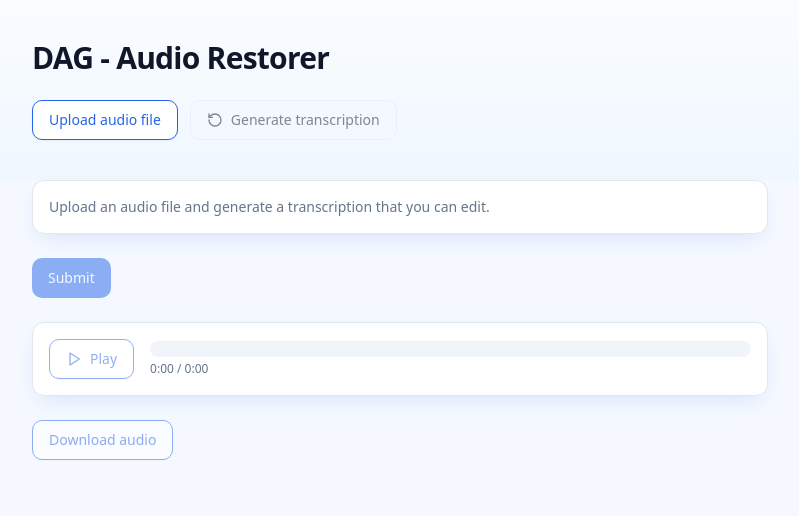
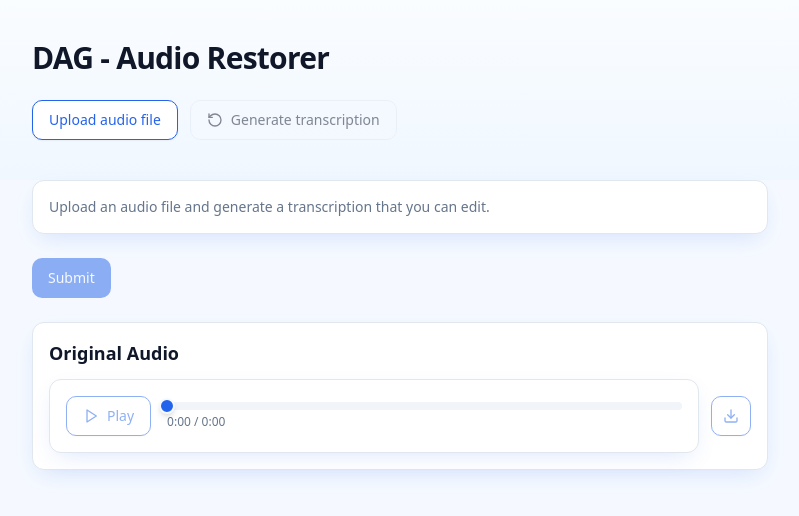
Before and after one commit to DAG-2024/Application, a React (Vite) app in the folder Frontend-Lovable/: page / in a window 1280 px wide. Shown: the top 516 px of the page, without its empty margins (240-1039 px from the left). Built offline with nearby package versions, Linux system fonts and the light colour scheme.

Commit message:
touch up the audio players

```diff
--- a/Frontend-Lovable/src/components/AudioPlayer.tsx
+++ b/Frontend-Lovable/src/components/AudioPlayer.tsx
@@ -18,10 +18,12 @@ const formatTime = (s: number) => {
 
 export function AudioPlayer({ src }: AudioPlayerProps) {
   const audioRef = useRef<HTMLAudioElement | null>(null);
+  const progressRef = useRef<HTMLDivElement | null>(null);
   const [isPlaying, setIsPlaying] = useState(false);
   const [progress, setProgress] = useState(0);
   const [duration, setDuration] = useState(0);
   const [currentTime, setCurrentTime] = useState(0);
+  const [isDragging, setIsDragging] = useState(false);
 
   useEffect(() => {
     const audio = audioRef.current;
@@ -78,6 +80,53 @@ export function AudioPlayer({ src }: AudioPlayerProps) {
     }
   };
 
+  const seekTo = (clientX: number) => {
+    const audio = audioRef.current;
+    const progressBar = progressRef.current;
+    if (!audio || !progressBar || !duration) return;
+
+    const rect = progressBar.getBoundingClientRect();
+    const clickX = clientX - rect.left;
+    const percentage = Math.max(0, Math.min(1, clickX / rect.width));
+    const newTime = percentage * duration;
+
+    audio.currentTime = newTime;
+    setCurrentTime(newTime);
+    setProgress(percentage * 100);
+  };
+
+  const handleProgressClick = (e: React.MouseEvent) => {
+    if (!canControl) return;
+    seekTo(e.clientX);
+  };
+
+  const handleProgressMouseDown = (e: React.MouseEvent) => {
+    if (!canControl) return;
+    setIsDragging(true);
+    seekTo(e.clientX);
+  };
+
+  const handleProgressMouseMove = (e: MouseEvent) => {
+    if (!isDragging || !canControl) return;
+    seekTo(e.clientX);
+  };
+
+  const handleProgressMouseUp = () => {
+    setIsDragging(false);
+  };
+
+  // Add global mouse event listeners for dragging
+  useEffect(() => {
+    if (isDragging) {
+      document.addEventListener('mousemove', handleProgressMouseMove);
+      document.addEventListener('mouseup', handleProgressMouseUp);
+      return () => {
+        document.removeEventListener('mousemove', handleProgressMouseMove);
+        document.removeEventListener('mouseup', handleProgressMouseUp);
+      };
+    }
+  }, [isDragging, canControl, duration]);
+
   return (
     <div className="w-full rounded-lg border bg-card p-4 shadow-elegant">
       <div className="flex items-center gap-4">
@@ -95,7 +144,24 @@ export function AudioPlayer({ src }: AudioPlayerProps) {
           )}
         </Button>
         <div className="flex-1">
-          <Progress value={progress} />
+          <div
+            ref={progressRef}
+            className={`relative h-2 bg-secondary rounded-full cursor-pointer transition-colors ${
+              canControl ? 'hover:bg-secondary/80' : 'cursor-not-allowed'
+            }`}
+            onClick={handleProgressClick}
+            onMouseDown={handleProgressMouseDown}
+          >
+            <div
+              className="absolute top-0 left-0 h-full bg-primary rounded-full transition-all duration-100"
+              style={{ width: `${progress}%` }}
+            />
+            {/* Progress handle/thumb */}
+            <div
+              className="absolute top-1/2 w-4 h-4 bg-primary rounded-full border-2 border-background shadow-md transform -translate-y-1/2 transition-all duration-100 hover:scale-110"
+              style={{ left: `calc(${progress}% - 8px)` }}
+            />
+          </div>
           <div className="mt-1 text-xs text-muted-foreground">
             {formatTime(currentTime)} / {formatTime(duration)}
           </div>
--- a/Frontend-Lovable/src/pages/Index.tsx
+++ b/Frontend-Lovable/src/pages/Index.tsx
@@ -2,7 +2,7 @@ import { useRef, useState, useEffect } from "react";
 import { Button } from "@/components/ui/button";
 import { useToast } from "@/hooks/use-toast";
 import { AudioPlayer } from "@/components/AudioPlayer";
-import { RotateCcw, Loader2 } from "lucide-react";
+import { RotateCcw, Loader2, Download } from "lucide-react";
 import type { WordToken } from "@/types";
 import TokenEditor from "@/components/ui/tokens-editor"; // <-- adjust path as needed
 
@@ -235,42 +235,49 @@ const Index = () => {
             {isProcessingAudio ? "Processing..." : "Submit"}
           </Button>
         </section>
-
+         {/* Original audio section */}
         <section aria-labelledby="player-heading" className="space-y-3">
-          <h2 id="player-heading" className="sr-only">Audio player</h2>
-          <AudioPlayer src={audioUrl} />
+          <div className="rounded-lg border bg-card p-4 shadow-elegant">
+          <h2 id="player-heading" className="text-lg font-semibold mb-3">Original Audio</h2>
+          <div className="flex items-center gap-3">
+            <div className="flex-1">
+              <AudioPlayer src={audioUrl} />
+            </div>
+            {audioUrl ? (
+              <Button asChild variant="white" size="icon" className="transition-smooth">
+                <a href={audioUrl} download={audioFile?.name || "audio-file"}>
+                  <Download className="h-4 w-4" />
+                </a>
+              </Button>
+            ) : (
+              <Button variant="white" size="icon" disabled>
+                <Download className="h-4 w-4" />
+              </Button>
+            )}
+          </div>
+          </div>
         </section>
 
         {/* Final processed audio section */}
         {finalAudioUrl && (
           <section aria-labelledby="final-player-heading" className="space-y-3">
-            <h2 id="final-player-heading" className="text-lg font-semibold">Processed Audio</h2>
             <div className="rounded-lg border bg-card p-4 shadow-elegant">
-              <AudioPlayer src={finalAudioUrl} />
-              <div className="mt-3">
-                <Button asChild variant="white" className="transition-smooth">
-                  <a href={finalAudioUrl} download="processed-audio.wav">
-                    Download processed audio
-                  </a>
-                </Button>
+            <h2 id="final-player-heading" className="text-lg font-semibold mb-3">Processed Audio</h2>
+            <div className="flex items-center gap-3">
+              <div className="flex-1">
+                <AudioPlayer src={finalAudioUrl} />
               </div>
+              <Button asChild variant="white" size="icon" className="transition-smooth">
+                <a href={finalAudioUrl} download="processed-audio.wav">
+                  <Download className="h-4 w-4" />
+                </a>
+              </Button>
+            </div>
             </div>
           </section>
         )}
 
-        <section>
-          {audioUrl ? (
-            <Button asChild variant="white" className="transition-smooth">
-              <a href={finalAudioUrl} download={audioFile?.name || "audio-file"}>
-                Download audio
-              </a>
-            </Button>
-          ) : (
-            <Button variant="white" disabled>
-              Download audio
-            </Button>
-          )}
-        </section>
+
       </main>
     </div>
   );
```
